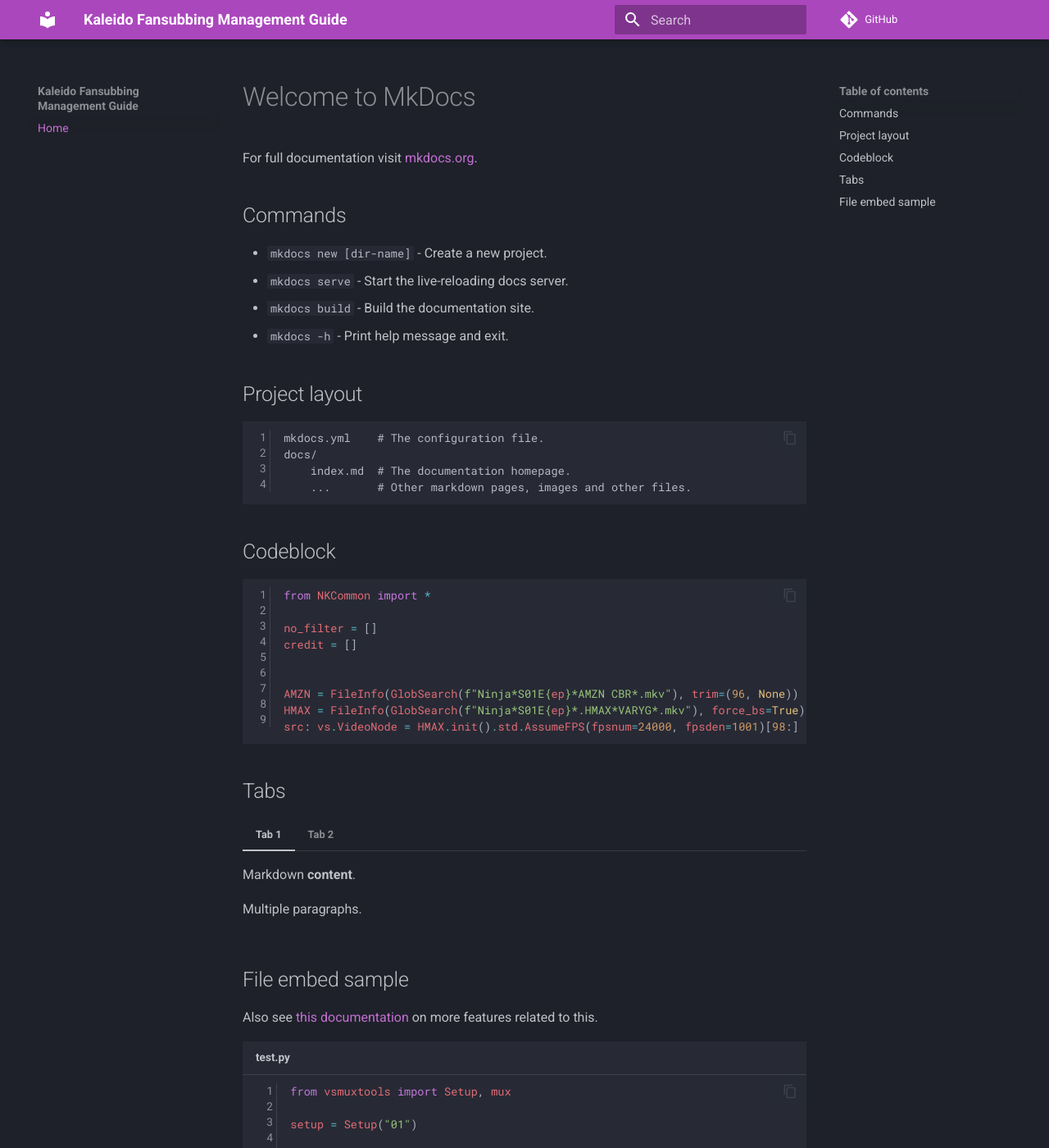
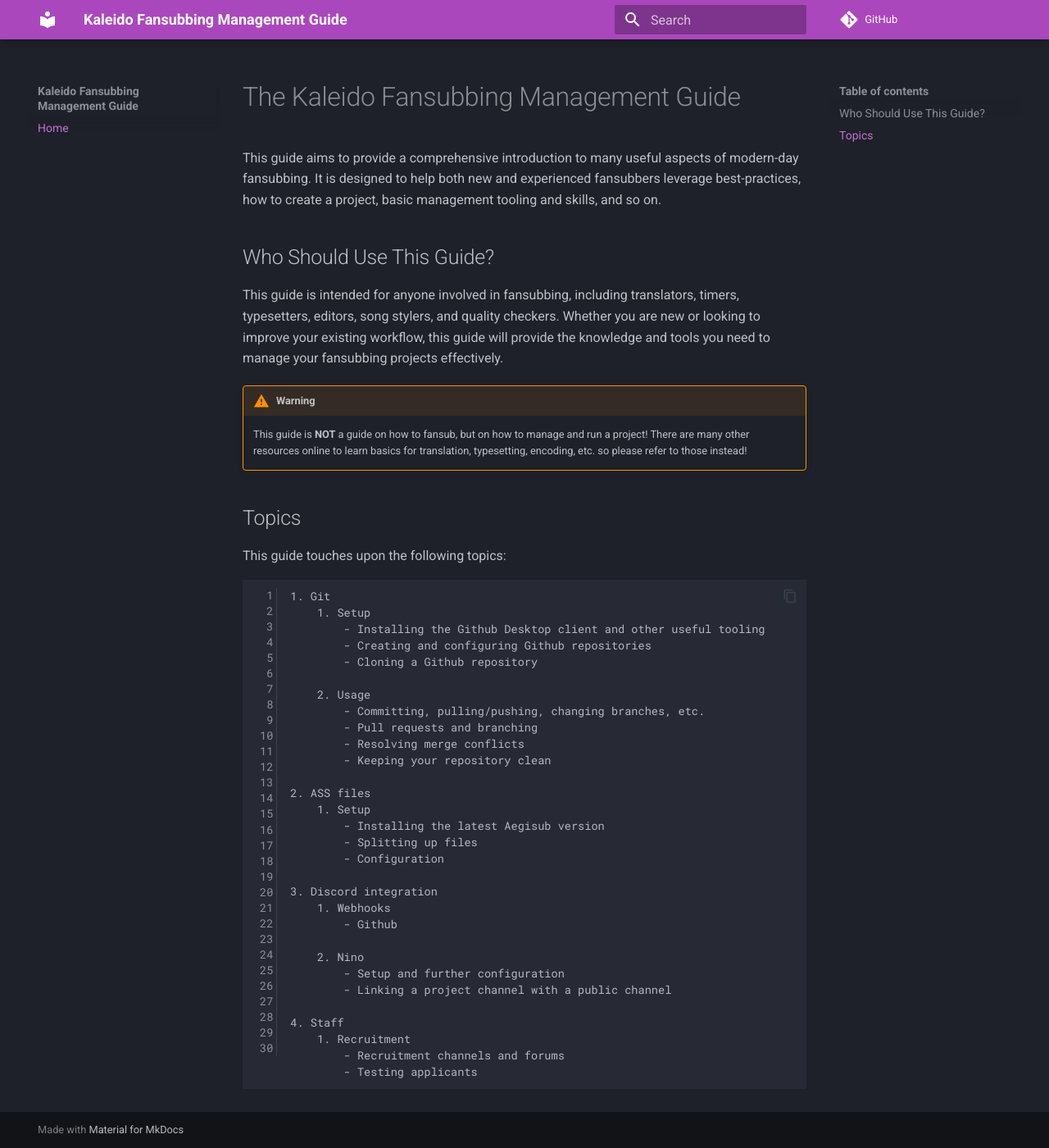
Before and after one commit to Kaleido-subs/fansub-git-guide, an MkDocs documentation site: the page built from docs/index.md, in a window 1280 px wide and 1400 px high. Shown: the whole window at 82% size. Built offline with MkDocs 1.6.1 and Material for MkDocs 9.7.7, drawn with Linux system fonts in a browser that asks for light colours; comment, search, counter and statistics services are not loaded; some of the changed text lies outside the part shown.

Commit message:
Update index.md

````diff
--- a/docs/index.md
+++ b/docs/index.md
@@ -1,53 +1,73 @@
-# Welcome to MkDocs
+# The Kaleido Fansubbing Management Guide
 
-For full documentation visit [mkdocs.org](https://www.mkdocs.org).
+This guide aims to provide
+a comprehensive introduction
+to many useful aspects
+of modern-day fansubbing.
+It is designed to help both
+new and experienced fansubbers
+leverage best-practices,
+how to create a project,
+basic management tooling and skills,
+and so on.
 
-## Commands
+## Who Should Use This Guide?
 
-* `mkdocs new [dir-name]` - Create a new project.
-* `mkdocs serve` - Start the live-reloading docs server.
-* `mkdocs build` - Build the documentation site.
-* `mkdocs -h` - Print help message and exit.
+This guide is intended
+for anyone involved in fansubbing,
+including translators,
+timers,
+typesetters,
+editors,
+song stylers,
+and quality checkers.
+Whether you are new
+or looking to improve
+your existing workflow,
+this guide will provide
+the knowledge and tools
+you need to manage
+your fansubbing projects effectively.
 
-## Project layout
+!!! Warning
+    This guide is **NOT** a guide on how to fansub,
+    but on how to manage and run a project!
+    There are many other resources online
+    to learn basics for translation, typesetting, encoding, etc.
+    so please refer to those instead!
 
-    mkdocs.yml    # The configuration file.
-    docs/
-        index.md  # The documentation homepage.
-        ...       # Other markdown pages, images and other files.
+## Topics
 
+This guide touches upon
+the following topics:
 
-## Codeblock
+    1. Git
+        1. Setup
+            - Installing the Github Desktop client and other useful tooling
+            - Creating and configuring Github repositories
+            - Cloning a Github repository
 
-```py
-from NKCommon import *
+        2. Usage
+            - Committing, pulling/pushing, changing branches, etc.
+            - Pull requests and branching
+            - Resolving merge conflicts
+            - Keeping your repository clean
 
-no_filter = []
-credit = []
+    2. ASS files
+        1. Setup
+            - Installing the latest Aegisub version
+            - Splitting up files
+            - Configuration
 
+    3. Discord integration
+        1. Webhooks
+            - Github
 
-AMZN = FileInfo(GlobSearch(f"Ninja*S01E{ep}*AMZN CBR*.mkv"), trim=(96, None))
-HMAX = FileInfo(GlobSearch(f"Ninja*S01E{ep}*.HMAX*VARYG*.mkv"), force_bs=True)
-src: vs.VideoNode = HMAX.init().std.AssumeFPS(fpsnum=24000, fpsden=1001)[98:]
-```
+        2. Nino
+            - Setup and further configuration
+            - Linking a project channel with a public channel
 
-## Tabs
-
-=== "Tab 1"
-    Markdown **content**.
-
-    Multiple paragraphs.
-
-=== "Tab 2"
-    More Markdown **content**.
-
-    - list item a
-    - list item b
-
-## File embed sample
-
-Also see [this documentation](https://facelessuser.github.io/pymdown-extensions/extensions/snippets/) on more features related to this.
-
-```py title="test.py"
---8<-- "./docs/code/test.py"
-```
+    4. Staff
+        1. Recruitment
+            - Recruitment channels and forums
+            - Testing applicants
````
